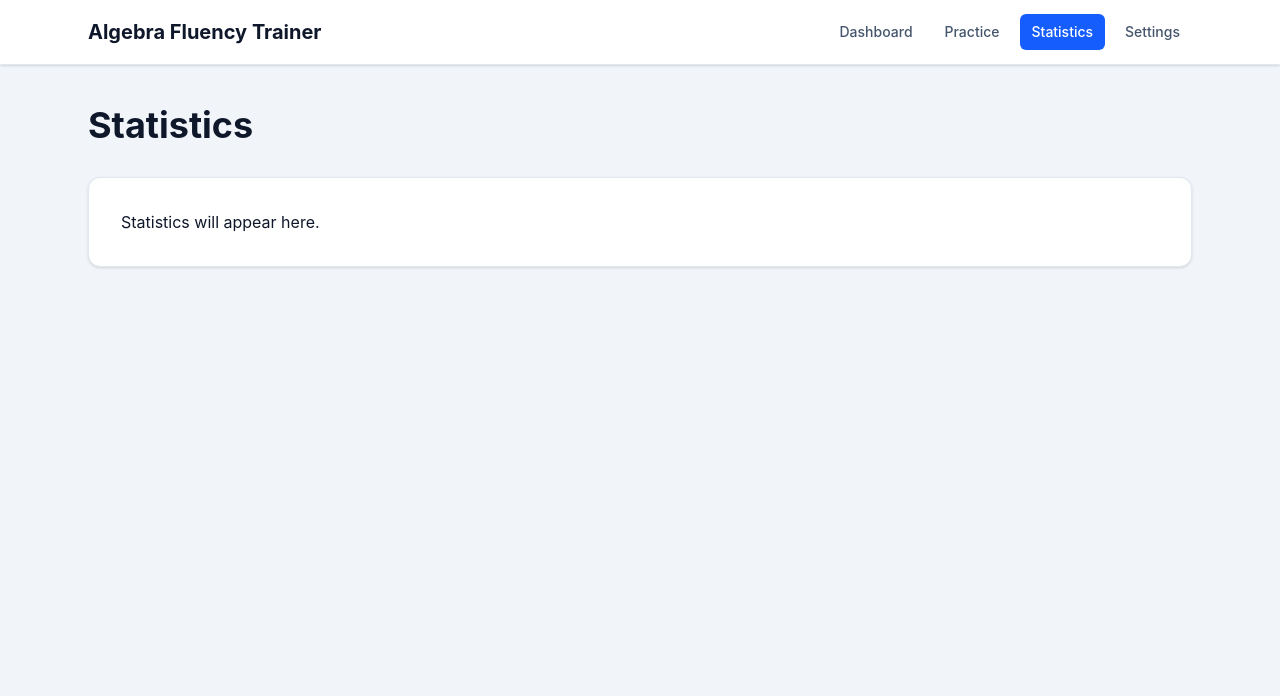
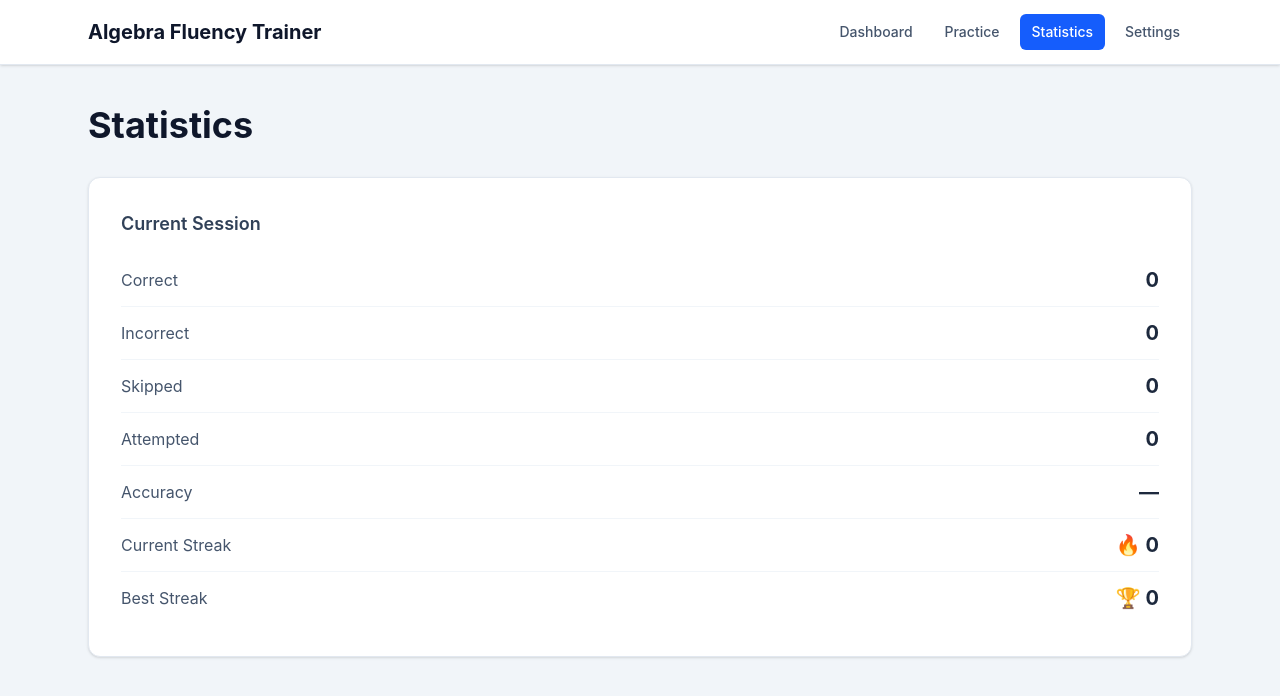
Before and after one commit to scadergit/algebra-fluency-trainer, a React (Vite) app: page /statistics in a window 1280 px wide. Shown: the top 696 px of the page. Built offline with nearby package versions, Linux system fonts and the light colour scheme.

Commit message:
Enhance session statistics and display on stats page

```diff
--- a/src/features/practice/PracticePage.tsx
+++ b/src/features/practice/PracticePage.tsx
@@ -4,11 +4,31 @@ import QuestionCard from "./components/QuestionCard";
 
 import { usePracticeSession } from "./session/PracticeSessionContext";
 
+function StatCell({
+  label,
+  value,
+}: {
+  label: string;
+  value: string | number;
+}) {
+  return (
+    <div>
+      <div className="text-sm text-slate-500">
+        {label}
+      </div>
+      <div className="text-3xl font-bold">
+        {value}
+      </div>
+    </div>
+  );
+}
+
 export default function PracticePage() {
   const {
     problem: question,
     correct,
     attempted,
+    skipped,
     currentStreak,
     bestStreak,
     markCorrect,
@@ -16,6 +36,12 @@ export default function PracticePage() {
     skipQuestion,
     resetSession,
   } = usePracticeSession();
+
+  const incorrect = attempted - correct;
+  const accuracy =
+    attempted > 0
+      ? `${Math.round((correct / attempted) * 100)}%`
+      : "—";
 
   return (
     <Page title="Practice">
@@ -29,48 +55,13 @@ export default function PracticePage() {
 
       <div className="mt-8 rounded-xl bg-white p-6 shadow-sm">
 
-        <div className="grid grid-cols-2 gap-4">
-
-          <div>
-            <div className="text-sm text-slate-500">
-              Correct
-            </div>
-
-            <div className="text-3xl font-bold">
-              {correct}
-            </div>
-          </div>
-
-          <div>
-            <div className="text-sm text-slate-500">
-              Attempted
-            </div>
-
-            <div className="text-3xl font-bold">
-              {attempted}
-            </div>
-          </div>
-
-          <div>
-            <div className="text-sm text-slate-500">
-              Current Streak
-            </div>
-
-            <div className="text-3xl font-bold">
-              🔥 {currentStreak}
-            </div>
-          </div>
-
-          <div>
-            <div className="text-sm text-slate-500">
-              Best Streak
-            </div>
-
-            <div className="text-3xl font-bold">
-              🏆 {bestStreak}
-            </div>
-          </div>
-
+        <div className="grid grid-cols-3 gap-4">
+          <StatCell label="Correct" value={correct} />
+          <StatCell label="Incorrect" value={incorrect} />
+          <StatCell label="Skipped" value={skipped} />
+          <StatCell label="Accuracy" value={accuracy} />
+          <StatCell label="🔥 Streak" value={currentStreak} />
+          <StatCell label="🏆 Best" value={bestStreak} />
         </div>
 
         <div className="mt-6 border-t pt-6">
--- a/src/features/practice/components/QuestionCard.tsx
+++ b/src/features/practice/components/QuestionCard.tsx
@@ -97,6 +97,9 @@ export default function QuestionCard({
             if (event.key === "Enter") {
               submit();
             }
+            if (event.key === "Escape") {
+              onSkip();
+            }
           }}
         />
 
--- a/src/features/practice/session/PracticeSessionContext.tsx
+++ b/src/features/practice/session/PracticeSessionContext.tsx
@@ -18,6 +18,8 @@ interface PracticeSession {
   correct: number;
 
   attempted: number;
+
+  skipped: number;
 
   currentStreak: number;
 
@@ -59,6 +61,9 @@ export function PracticeSessionProvider({
   const [attempted, setAttempted] =
     useState(0);
 
+  const [skipped, setSkipped] =
+    useState(0);
+
   const [currentStreak, setCurrentStreak] =
     useState(0);
 
@@ -93,6 +98,7 @@ export function PracticeSessionProvider({
   }
 
   function skipQuestion() {
+    setSkipped((value) => value + 1);
     setCurrentStreak(0);
     nextQuestion();
   }
@@ -100,6 +106,7 @@ export function PracticeSessionProvider({
   function resetSession() {
     setCorrect(0);
     setAttempted(0);
+    setSkipped(0);
     setCurrentStreak(0);
     setBestStreak(0);
     nextQuestion();
@@ -111,6 +118,7 @@ export function PracticeSessionProvider({
         problem,
         correct,
         attempted,
+        skipped,
         currentStreak,
         bestStreak,
         nextQuestion,
--- a/src/features/statistics/StatisticsPage.tsx
+++ b/src/features/statistics/StatisticsPage.tsx
@@ -1,12 +1,68 @@
 import { Card } from "../../shared/components/Card";
 import { Page } from "../../shared/components/Page";
 
+import { usePracticeSession } from "../practice/session/PracticeSessionContext";
+
+function StatRow({
+  label,
+  value,
+}: {
+  label: string;
+  value: string | number;
+}) {
+  return (
+    <div className="flex items-center justify-between border-b border-slate-100 py-3 last:border-0">
+      <span className="text-slate-600">
+        {label}
+      </span>
+      <span className="text-xl font-bold text-slate-800">
+        {value}
+      </span>
+    </div>
+  );
+}
+
 export default function StatisticsPage() {
+  const {
+    correct,
+    attempted,
+    skipped,
+    currentStreak,
+    bestStreak,
+  } = usePracticeSession();
+
+  const incorrect = attempted - correct;
+  const accuracy =
+    attempted > 0
+      ? Math.round((correct / attempted) * 100)
+      : 0;
+
   return (
     <Page title="Statistics">
+
       <Card>
-        <p>Statistics will appear here.</p>
+        <h2 className="mb-4 text-lg font-semibold text-slate-700">
+          Current Session
+        </h2>
+
+        <StatRow label="Correct" value={correct} />
+        <StatRow label="Incorrect" value={incorrect} />
+        <StatRow label="Skipped" value={skipped} />
+        <StatRow label="Attempted" value={attempted} />
+        <StatRow
+          label="Accuracy"
+          value={attempted > 0 ? `${accuracy}%` : "—"}
+        />
+        <StatRow
+          label="Current Streak"
+          value={`🔥 ${currentStreak}`}
+        />
+        <StatRow
+          label="Best Streak"
+          value={`🏆 ${bestStreak}`}
+        />
       </Card>
+
     </Page>
   );
 }
```
